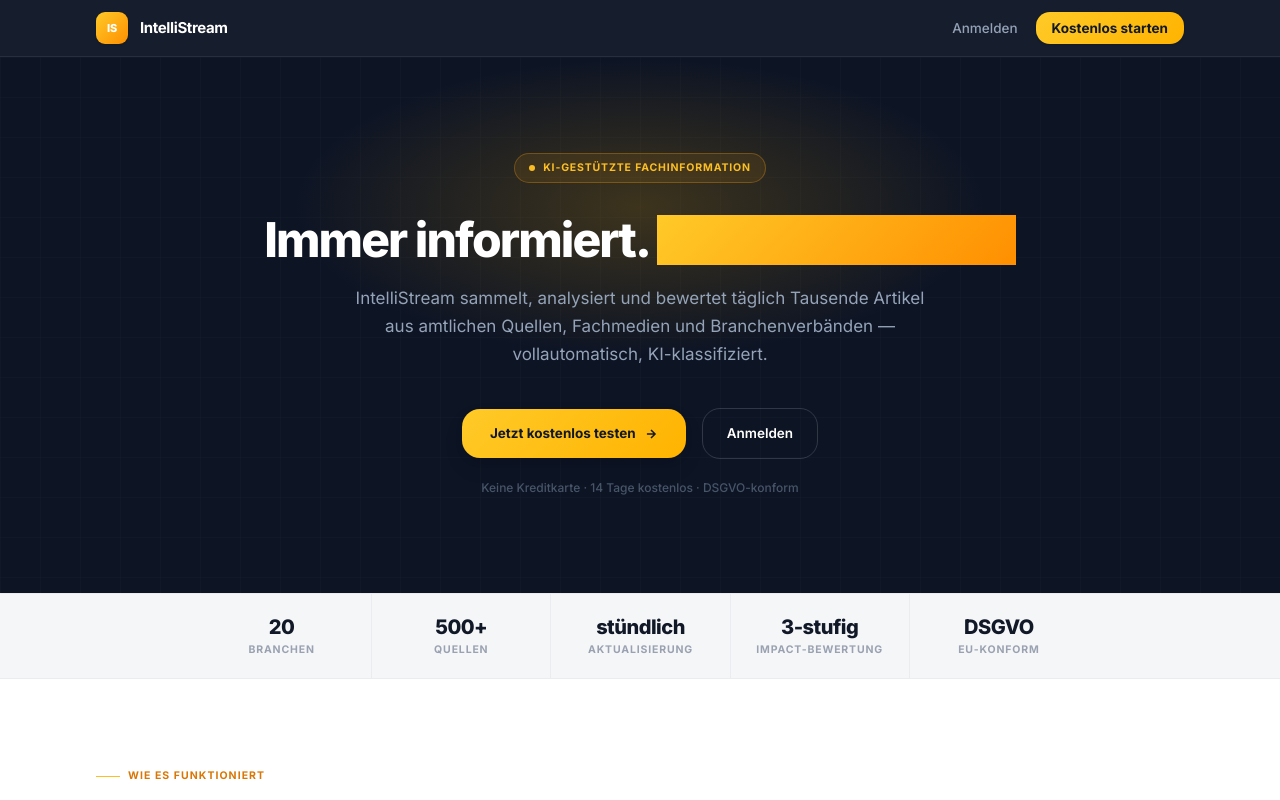
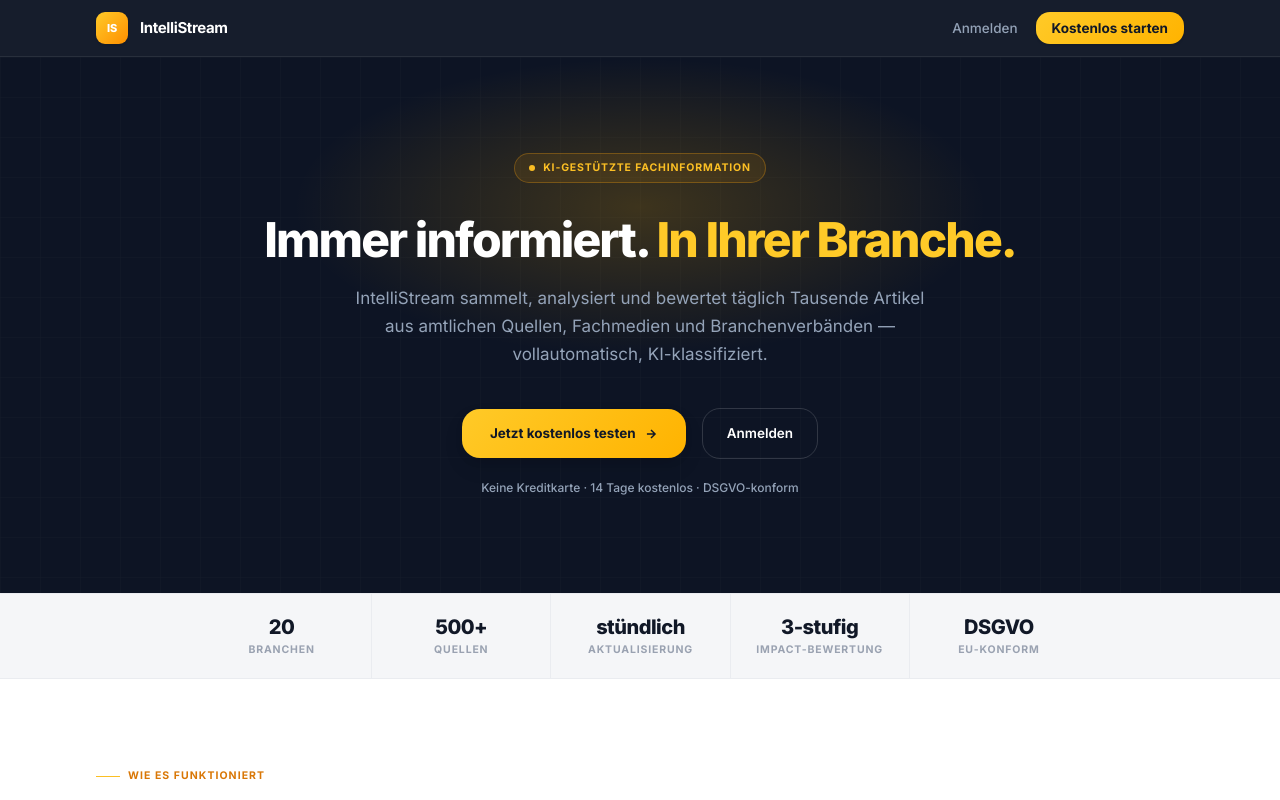
Before and after one commit to Jens-art-cmd/IntelliStream, a Next.js app in the folder apps/web/: page / in a window 1280 px wide. Shown: the top 800 px of the page. Built offline with nearby package versions, Linux system fonts and the light colour scheme.

Commit message:
fix(landing): Hero-Text lesbar machen — kein bg-clip-text, Hinweistext heller
Co-Authored-By: Claude Sonnet 4.6 <noreply@anthropic.com>

```diff
--- a/apps/web/app/page.tsx
+++ b/apps/web/app/page.tsx
@@ -70,10 +70,7 @@ export default function LandingPage() {
           {/* Headline */}
           <h1 className="text-4xl sm:text-5xl font-extrabold tracking-tighter-xl leading-[1.06] text-white mb-5 text-balance">
             Immer informiert.{" "}
-            <span
-              className="inline-block"
-              style={{ WebkitBackgroundClip: "text", backgroundClip: "text", color: "transparent", background: "linear-gradient(135deg, #ffca28 0%, #ff8f00 100%)" }}
-            >
+            <span style={{ color: "#ffca28" }}>
               In Ihrer Branche.
             </span>
           </h1>
@@ -104,7 +101,7 @@ export default function LandingPage() {
             </Link>
           </div>
 
-          <p className="text-xs text-slate-600 mt-5 font-medium">
+          <p className="text-xs text-slate-400 mt-5 font-medium">
             Keine Kreditkarte · 14 Tage kostenlos · DSGVO-konform
           </p>
         </div>
```
